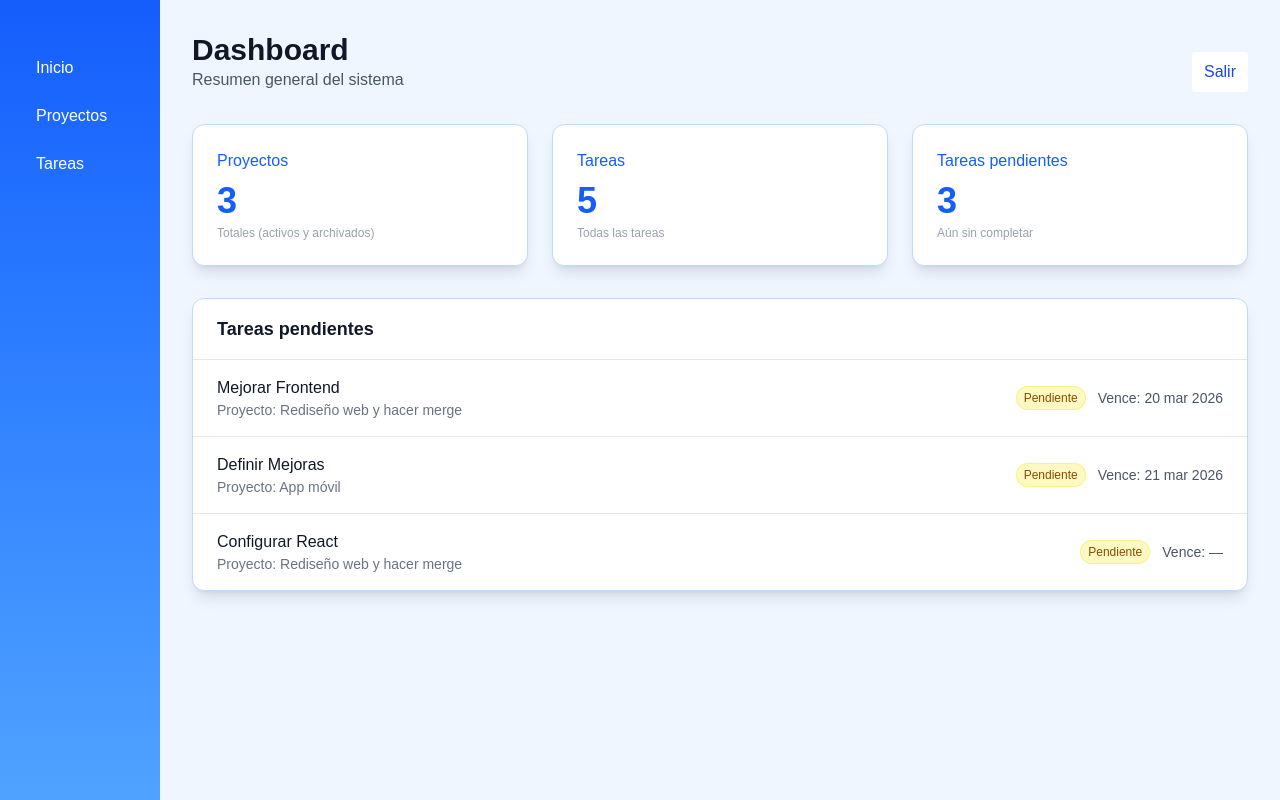
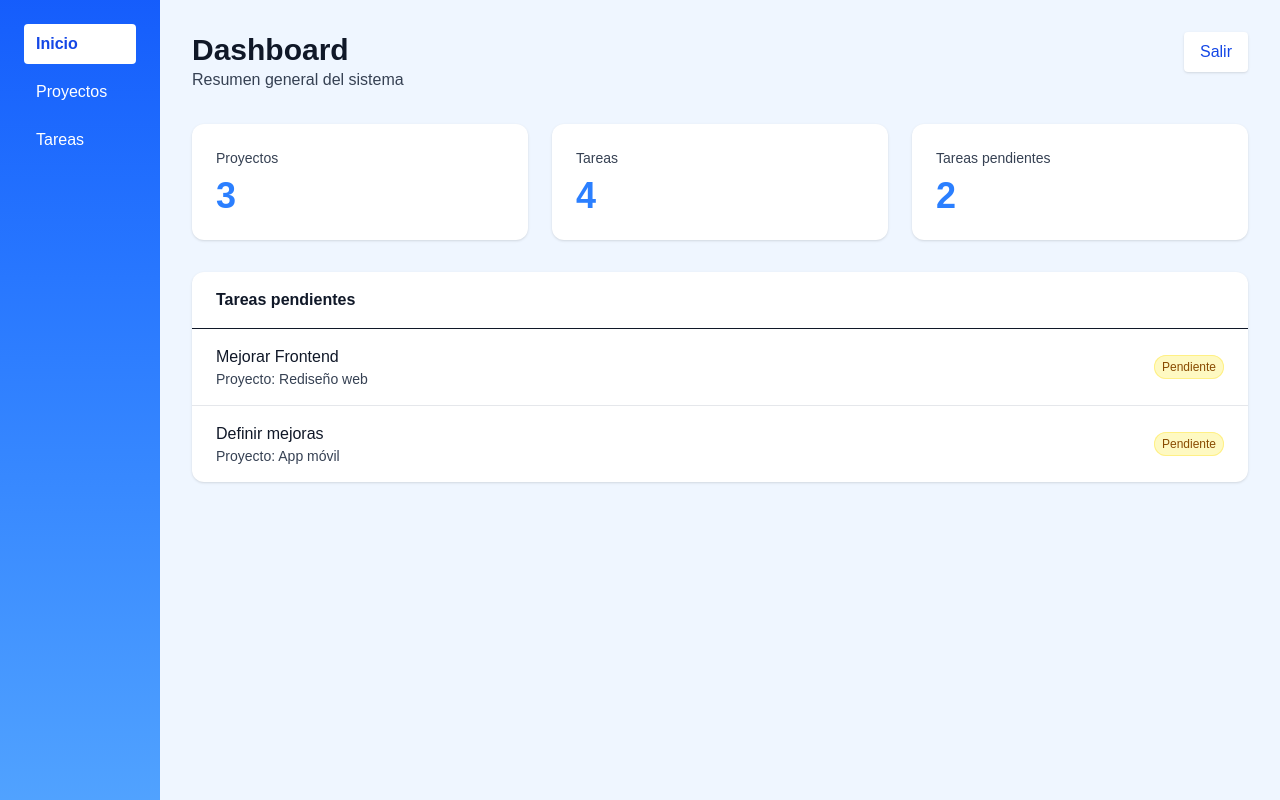
Before and after one commit to VMz69/project-manager, a Next.js app: page /dashboard in a window 1280 px wide. Built offline with nearby package versions, Linux system fonts and the light colour scheme.

Commit message:
Add files via upload

```diff
--- a/src/app/dashboard/page.tsx
+++ b/src/app/dashboard/page.tsx
@@ -1,87 +1,17 @@
-/**
- * RESPONSABLE: William
- *
- * Página principal después del login.
- *
- * Debe mostrar un resumen del sistema:
- *
- * número de proyectos
- * número de tareas
- * tareas pendientes
- */
-
 'use client';
 
-import React, { useMemo } from 'react';
 import { useRouter } from 'next/navigation';
-
-type Project = {
-  id: string;
-  name: string;
-  status: 'active' | 'archived';
-};
-
-type Task = {
-  id: string;
-  title: string;
-  projectId: string;
-  status: 'pending' | 'in_progress' | 'done';
-  dueDate?: string; // ISO
-};
-
-const projectsMock: Project[] = [
-  { id: 'p1', name: 'Rediseño web y hacer merge', status: 'active' },
-  { id: 'p2', name: 'App móvil', status: 'active' },
-  { id: 'p3', name: 'Onboarding interno', status: 'archived' },
-];
-
-const tasksMock: Task[] = [
-  { id: 't1', title: 'Mejorar Frontend', projectId: 'p1', status: 'pending',    dueDate: '2026-03-20' },
-  { id: 't2', title: 'Configurar CI/CD',   projectId: 'p1', status: 'in_progress', dueDate: '2026-03-22' },
-  { id: 't3', title: 'Definir Mejoras',   projectId: 'p2', status: 'pending',     dueDate: '2026-03-21' },
-  { id: 't4', title: 'QA flujo de pagos',  projectId: 'p2', status: 'done' },
-  { id: 't5', title: 'Configurar React',    projectId: 'p1', status: 'pending' },
-];
+import { projects } from '@/mocks/projects';
+import { tasks } from '@/mocks/tasks';
+import StatusBadge from '@/components/StatusBadge';
 
 export default function DashboardPage() {
   const router = useRouter();
 
-  const { totalProjects, totalTasks, pendingTasks } = useMemo(() => {
-    const totalProjects = projectsMock.length;
-    const totalTasks = tasksMock.length;
-    const pendingTasks = tasksMock
-      .filter(t => t.status === 'pending')
-      .sort((a, b) => {
-        const da = a.dueDate ? new Date(a.dueDate).getTime() : Infinity;
-        const db = b.dueDate ? new Date(b.dueDate).getTime() : Infinity;
-        return da - db;
-      });
-    return { totalProjects, totalTasks, pendingTasks };
-  }, []);
+  const pending = tasks.filter(t => t.status === 'pending');
 
-  const projectName = (projectId: string) =>
-    projectsMock.find(p => p.id === projectId)?.name ?? 'Proyecto';
-
-  const badgeClass = (status: Task['status']) => {
-    switch (status) {
-      case 'pending':
-        return 'bg-yellow-100 text-yellow-800 ring-yellow-200';
-      case 'in_progress':
-        return 'bg-blue-100 text-blue-800 ring-blue-200';
-      case 'done':
-        return 'bg-green-100 text-green-800 ring-green-200';
-    }
-  };
-
-  const label = (status: Task['status']) =>
-    status === 'pending' ? 'Pendiente' :
-    status === 'in_progress' ? 'En progreso' : 'Completada';
-
-  const formatDate = (iso?: string) => {
-    if (!iso) return '—';
-    const d = new Date(iso);
-    return d.toLocaleDateString('es-SV', { year: 'numeric', month: 'short', day: '2-digit' });
-  };
+  const projectName = (id: string) =>
+    projects.find(p => p.id === id)?.name ?? 'Proyecto';
 
   const handleLogout = () => {
     try {
@@ -91,87 +21,93 @@ export default function DashboardPage() {
   };
 
   return (
-    <div className="flex min-h-screen bg-blue-50">
-      {/* Barra lateral */}
-      <aside className="w-40 bg-gradient-to-b from-blue-600 to-blue-400 text-white flex flex-col p-6">
-         {/* borre EL H2 P */}<h2 className="text-2xl font-bold mb-6"></h2>
-        <nav className="flex-1 space-y-2">
-          <button onClick={() => router.push('/dashboard')} className="w-full text-left px-3 py-2 rounded hover:bg-blue-700">Inicio</button>
-          <button onClick={() => router.push('/projects')} className="w-full text-left px-3 py-2 rounded hover:bg-blue-700">Proyectos</button>
-          <button onClick={() => router.push('/tasks')} className="w-full text-left px-3 py-2 rounded hover:bg-blue-700">Tareas</button>
-        </nav>
+    <div className="space-y-8 relative">
 
-      </aside>
+      {/* BOTÓN SALIR */}
+      <button
+        onClick={handleLogout}
+        className="absolute top-0 right-0 bg-white text-blue-700 px-4 py-2 rounded shadow hover:bg-blue-100 transition"
+      >
+        Salir
+      </button>
 
-      {/* Contenido principal */}
-      <main className="flex-1 p-8 space-y-8">
-  {/* Header con botón salir en la esquina superior derecha */}
-  <header className="flex items-center justify-between">
-    <div>
-      <h1 className="text-3xl font-bold text-gray-900">Dashboard</h1>
-      <p className="text-gray-600">Resumen general del sistema</p>
+      {/* HEADER */}
+      <header>
+        <h1 className="text-3xl font-bold text-gray-900">
+          Dashboard
+        </h1>
+        <p className="text-gray-700">
+          Resumen general del sistema
+        </p>
+      </header>
+
+      {/* KPIs / CARDS tipo boton para mandar a las demas pags */}
+      <section className="grid grid-cols-1 sm:grid-cols-3 gap-6">
+        <Card title="Proyectos" value={projects.length} href="/projects" />
+        <Card title="Tareas" value={tasks.length} href="/tasks" />
+        <Card title="Tareas pendientes" value={pending.length} href="/tasks" />
+      </section>
+
+      {/* LISTA DE TAREAS */}
+      <section className="bg-white rounded-xl shadow">
+        <div className="border-b px-6 py-4 font-semibold text-gray-900">
+          Tareas pendientes
         </div>
 
-    <button onClick={handleLogout} className="mt-auto bg-white text-blue-700 px-3 py-2 rounded hover:bg-blue-100">Salir</button>
-  </header>
-
-
-        {/* KPIs */}
-        <div className="grid grid-cols-1 gap-6 sm:grid-cols-3">
-          <div className="rounded-xl border border-blue-200 bg-white p-6 shadow-lg hover:shadow-xl transition-shadow">
-            <p className="text-md text-blue-600">Proyectos</p>
-            <p className="mt-2 text-4xl font-extrabold text-blue-600">{totalProjects}</p>
-            <p className="mt-1 text-xs text-gray-400">Totales (activos y archivados)</p>
-          </div>
-
-          <div className="rounded-xl border border-blue-200 bg-white p-6 shadow-lg hover:shadow-xl transition-shadow">
-            <p className="text-md text-blue-600">Tareas</p>
-            <p className="mt-2 text-4xl font-extrabold text-blue-600">{totalTasks}</p>
-            <p className="mt-1 text-xs text-gray-400">Todas las tareas</p>
-          </div>
-
-          <div className="rounded-xl border border-blue-200 bg-white p-6 shadow-lg hover:shadow-xl transition-shadow">
-            <p className="text-md text-blue-600">Tareas pendientes</p>
-            <p className="mt-2 text-4xl font-extrabold text-blue-600">{pendingTasks.length}</p>
-            <p className="mt-1 text-xs text-gray-400">Aún sin completar</p>
-          </div>
-        </div>
-
-        {/* Lista de tareas pendientes */}
-        <div className="overflow-hidden rounded-xl border border-blue-200 bg-white shadow-lg">
-          <div className="border-b border-gray-200 px-6 py-4">
-            <h2 className="text-lg font-semibold text-gray-900">Tareas pendientes</h2>
-          </div>
-
-          {pendingTasks.length === 0 ? (
-            <div className="px-6 py-8 text-gray-500">No hay tareas pendientes</div>
+        {pending.length === 0 ? (
+          <p className="px-6 py-8 text-gray-600">
+            No hay tareas pendientes
+          </p>
         ) : (
           <ul className="divide-y divide-gray-200">
-              {pendingTasks.map(task => (
-                <li key={task.id} className="px-6 py-4 flex items-center justify-between gap-4">
-                  <div className="min-w-0">
-                    <p className="font-medium text-gray-900 truncate">{task.title}</p>
-                    <p className="text-sm text-gray-500 truncate">
+            {pending.map(task => (
+              <li
+                key={task.id}
+                className="px-6 py-4 flex items-center justify-between"
+              >
+                <div>
+                  <p className="font-medium text-gray-900">
+                    {task.title}
+                  </p>
+                  <p className="text-sm text-gray-700">
                     Proyecto: {projectName(task.projectId)}
                   </p>
                 </div>
 
-                  <div className="flex items-center gap-3">
-                    <span
-                      className={`inline-flex items-center rounded-full px-2 py-1 text-xs font-medium ring-1 ring-inset ${badgeClass(task.status)}`}
-                    >
-                      {label(task.status)}
-                    </span>
-                    <span className="text-sm text-gray-600">
-                      Vence: {formatDate(task.dueDate)}
-                    </span>
-                  </div>
+                <StatusBadge status={task.status} />
               </li>
             ))}
           </ul>
         )}
-        </div>
-      </main>
+      </section>
     </div>
   );
 }
+
+/* aqui agregue lo que pidio victor */
+function Card({
+  title,
+  value,
+  href,
+}: {
+  title: string;
+  value: number;
+  href: string;
+}) {
+  const router = useRouter();
+
+  return (
+    <div
+      onClick={() => router.push(href)}
+      className="bg-white rounded-xl p-6 shadow cursor-pointer
+      hover:bg-blue-50 hover:scale-105 active:scale-95 transition transform"
+    >
+      <p className="text-sm font-medium text-gray-700">
+        {title}
+      </p>
+      <p className="mt-2 text-4xl font-extrabold text-blue-500">
+        {value}
+      </p>
+    </div>
+  );
+}
--- a/src/app/layout.tsx
+++ b/src/app/layout.tsx
@@ -1,30 +1,19 @@
-import type { Metadata } from "next";
-import { Geist, Geist_Mono } from "next/font/google";
-import "./globals.css";
+import './globals.css';
+import Sidebar from '@/components/Sidebar';
 
-import { AuthProvider } from "../context/AuthContext"
-
-const geistSans = Geist({
-  variable: "--font-geist-sans",
-  subsets: ["latin"],
-});
-
-const geistMono = Geist_Mono({
-  variable: "--font-geist-mono",
-  subsets: ["latin"],
-});
-
-export const metadata: Metadata = {
-  title: "Create Next App",
-  description: "Generated by create next app",
-};
-
-export default function RootLayout({ children }: any) {
+export default function RootLayout({
+  children,
+}: {
+  children: React.ReactNode;
+}) {
   return (
-    <html>
-      <body>
-        <AuthProvider>{children}</AuthProvider>
+    <html lang="es">
+      <body className="flex min-h-screen">
+        <Sidebar />
+        <main className="flex-1 bg-blue-50 p-8">
+          {children}
+        </main>
       </body>
     </html>
-  )
+  );
 }
--- /dev/null
+++ b/src/components/Sidebar.tsx
@@ -0,0 +1,39 @@
+'use client';
+
+import { useRouter, usePathname } from 'next/navigation';
+
+export default function Sidebar() {
+  const router = useRouter();
+  const pathname = usePathname();
+
+  // ✅ OCULTAR SIDEBAR EN LOGIN
+  if (pathname === '/login') {
+    return null;
+  }
+
+  const btn = (path: string) =>
+    `w-full text-left px-3 py-2 rounded transition
+     ${
+       pathname === path
+         ? 'bg-white text-blue-700 font-semibold'
+         : 'hover:bg-blue-700'
+     }`;
+
+  return (
+    <aside className="w-40 bg-gradient-to-b from-blue-600 to-blue-400 text-white flex flex-col p-6">
+      <nav className="flex-1 space-y-2">
+        <button onClick={() => router.push('/dashboard')} className={btn('/dashboard')}>
+          Inicio
+        </button>
+
+        <button onClick={() => router.push('/projects')} className={btn('/projects')}>
+          Proyectos
+        </button>
+
+        <button onClick={() => router.push('/tasks')} className={btn('/tasks')}>
+          Tareas
+        </button>
+      </nav>
+    </aside>
+  );
+}
--- /dev/null
+++ b/src/components/StatusBadge.tsx
@@ -0,0 +1,21 @@
+type Status = 'pending' | 'in_progress' | 'done';
+
+export default function StatusBadge({ status }: { status: Status }) {
+  const styles = {
+    pending: 'bg-yellow-100 text-yellow-800 ring-yellow-200',
+    in_progress: 'bg-blue-100 text-blue-800 ring-blue-200',
+    done: 'bg-green-100 text-green-800 ring-green-200',
+  };
+
+  const labels = {
+    pending: 'Pendiente',
+    in_progress: 'En progreso',
+    done: 'Completada',
+  };
+
+  return (
+    <span className={`inline-flex items-center rounded-full px-2 py-1 text-xs font-medium ring-1 ring-inset ${styles[status]}`}>
+      {labels[status]}
+    </span>
+  );
+}
--- a/src/mocks/projects.ts
+++ b/src/mocks/projects.ts
@@ -1,28 +1,6 @@
-/**
- * RESPONSABLE: Victor
- *
- * Simula la base de datos de proyectos.
- *
- * Este array será utilizado por:
- * projectService.ts
- */
-
-
-/*
-CODIGO DE PRUEBA(APOYO)
-import { Project } from "../types/Project"
-
-export const projects: Project[] = [
-  {
-    id: 1,
-    name: "Proyecto Demo",
-    description: "Proyecto de ejemplo",
-    ownerId: 1
-  }
-]
-
-*/
-
-import { Project } from "../types/Project"
-
-export const projects: Project[] = []
+export const projects = [
+  { id: 'p1', name: 'Rediseño web', status: 'active' },
+  { id: 'p2', name: 'App móvil', status: 'active' },
+  { id: 'p3', name: 'Onboarding interno', status: 'archived' },
+];
+``
--- a/src/mocks/tasks.ts
+++ b/src/mocks/tasks.ts
@@ -1,27 +1,6 @@
-/**
- * RESPONSABLE: Victor
- *
- * Simula la base de datos de tareas.
- *
- * Este array será utilizado por:
- * taskService.ts
- */
-
-/*
-CODIGO DE PRUEBA(APOYO)
-import { Task } from "../types/Task"
-
-export const tasks: Task[] = [
-  {
-    id: 1,
-    title: "Crear interfaz",
-    projectId: 1,
-    assignedTo: 2,
-    status: "pending"
-  }
-]
-*/
-
-import { Task } from "../types/Task"
-
-export const tasks: Task[] = []
+export const tasks = [
+  { id: 't1', title: 'Mejorar Frontend', projectId: 'p1', status: 'pending', dueDate: '2026-03-20' },
+  { id: 't2', title: 'CI/CD', projectId: 'p1', status: 'in_progress', dueDate: '2026-03-22' },
+  { id: 't3', title: 'Definir mejoras', projectId: 'p2', status: 'pending', dueDate: '2026-03-21' },
+  { id: 't4', title: 'QA pagos', projectId: 'p2', status: 'done' },
+];
```
Lines whose indentation alone changed are shown as unchanged.
